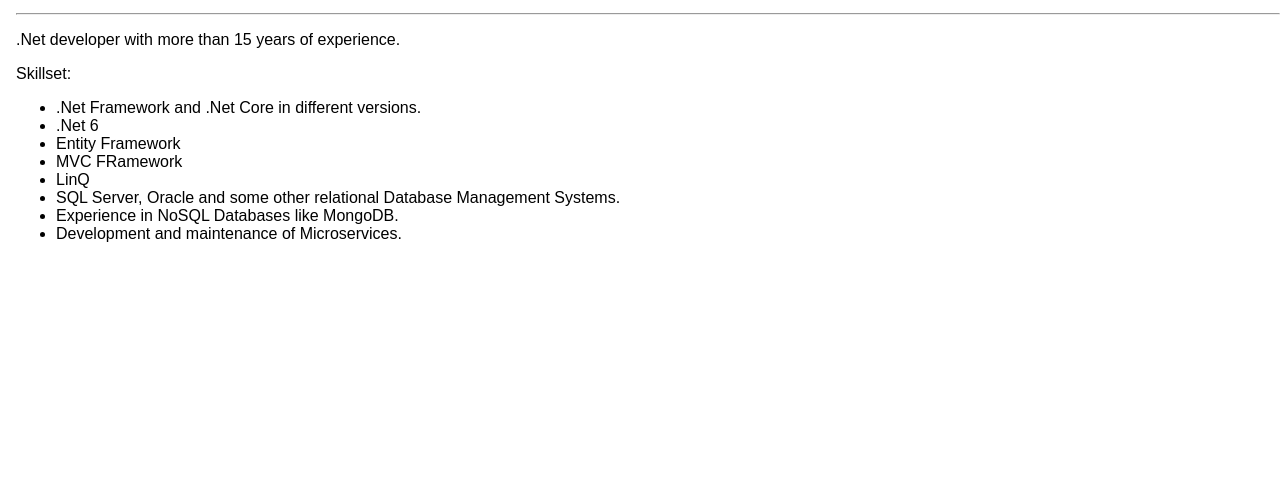
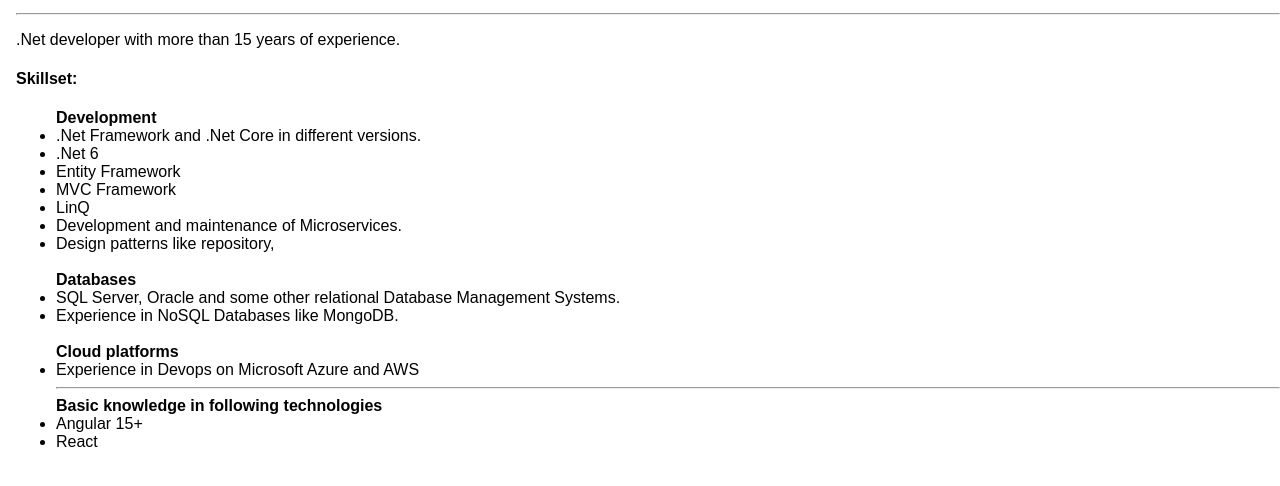
Before and after one commit to AdvinculaVictor/aplicacion-web-estatica, a website: page web/index.html in a window 1280 px wide. Shown: the part 178-664 px from the top of the page. Drawn offline with Linux system fonts and the light colour scheme.

Commit message:
add: More data in main page

```diff
--- a/web/index.html
+++ b/web/index.html
@@ -27,16 +27,27 @@
       <hr>
       <div>
         <p>.Net developer with more than 15 years of experience.</p>
-        <p>Skillset:</p>
+        <h4>Skillset:</h4>
         <ul>
+          <strong>Development</strong>
           <li>.Net Framework and .Net Core in different versions.</li>
           <li>.Net 6</li>
           <li>Entity Framework</li>
-          <li>MVC FRamework</li>
+          <li>MVC Framework</li>
           <li>LinQ</li>
+          <li>Development and maintenance of Microservices.</li>
+          <li>Design patterns like repository, </li>
+          <br>
+          <strong>Databases</strong>
           <li>SQL Server, Oracle and some other relational Database Management Systems.</li>
           <li>Experience in NoSQL Databases like MongoDB.</li>
-          <li>Development and maintenance of Microservices.</li>
+          <br>
+          <strong>Cloud platforms</strong>
+          <li>Experience in Devops on Microsoft Azure and AWS</li>
+          <hr>
+          <strong>Basic knowledge in following technologies</strong>
+          <li>Angular 15+</li>
+          <li>React</li>
         </ul>
       </div>
     </div>
```
